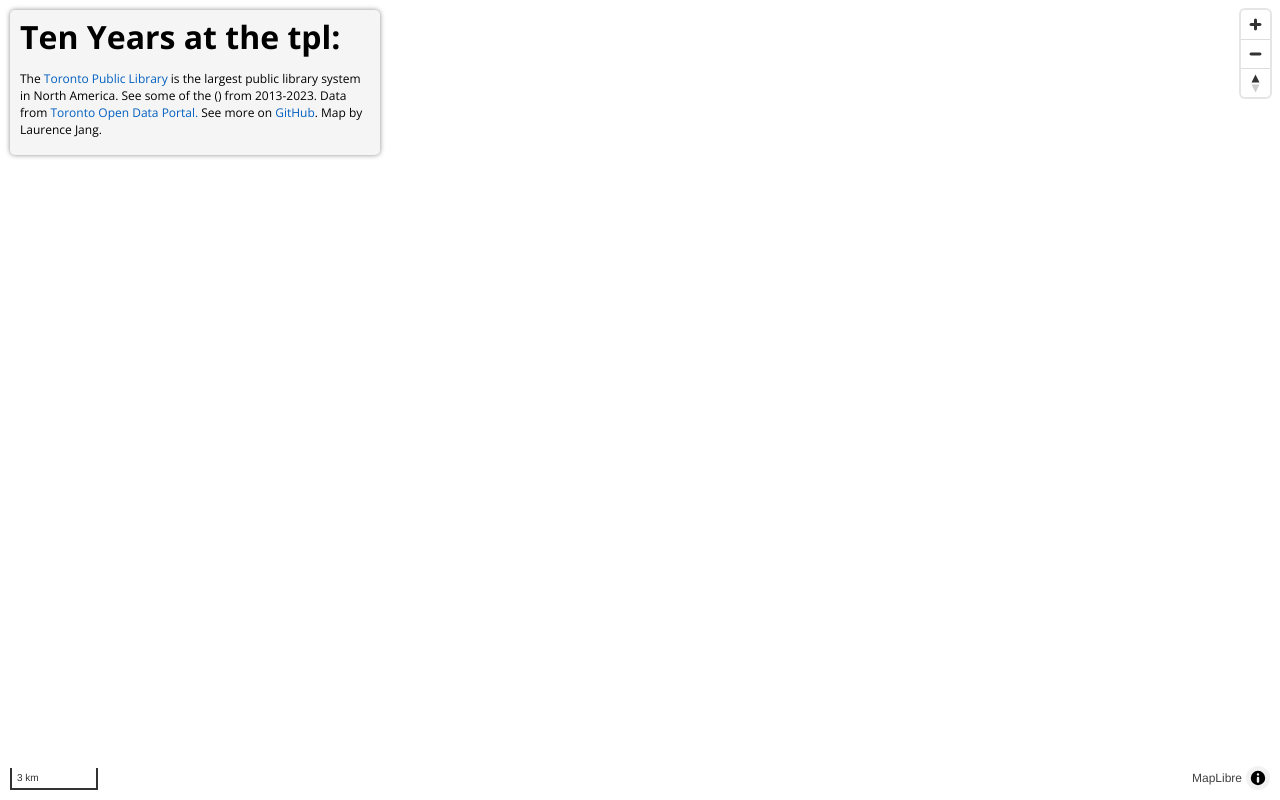
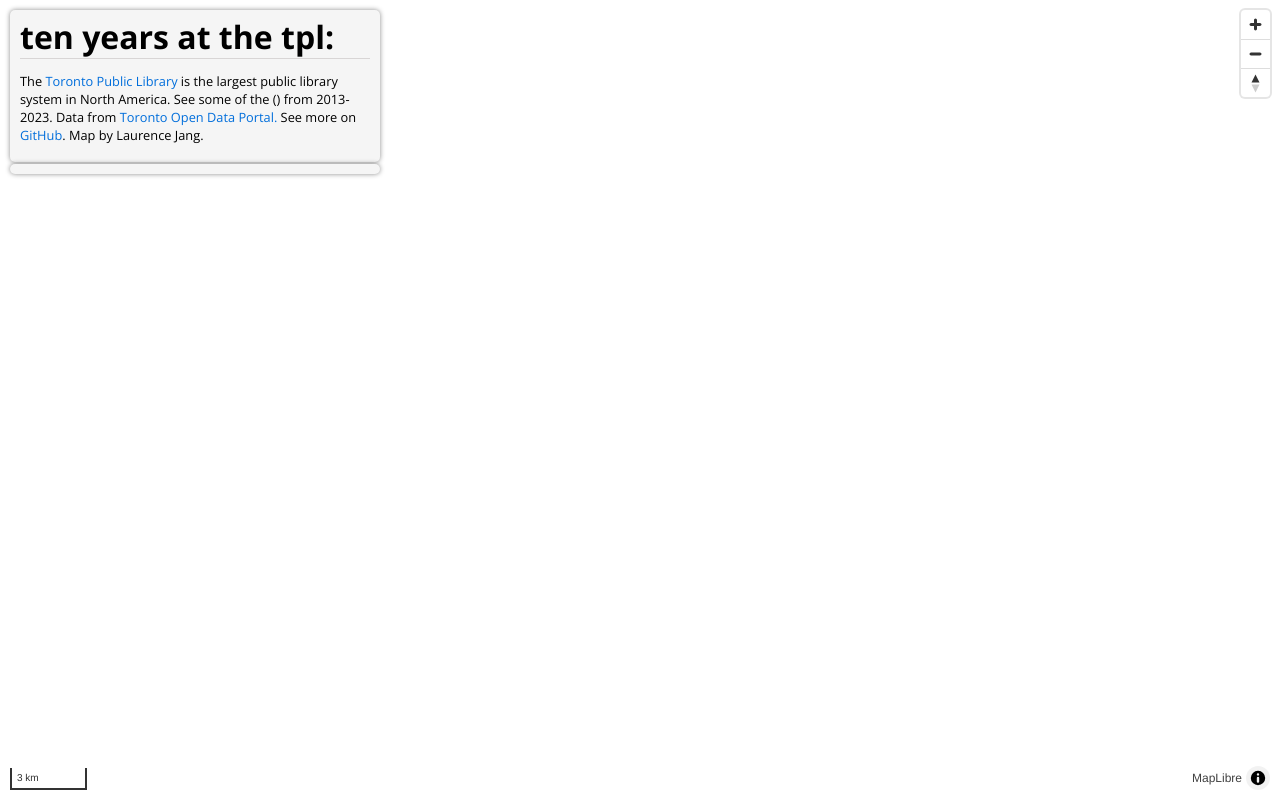
Before and after one commit to krakenattacken/toronto-public-libraries, a plain HTML site: page index.html in a window 1280 px wide. Drawn offline with nearby package versions, Linux system fonts and the light colour scheme; no server answers.

Commit message:
fiddling with styling

```diff
--- a/index.html
+++ b/index.html
@@ -17,18 +17,23 @@
     <div id="map"></div>
 
     <main>
-      <header>
-        <h1>Ten Years at the tpl<span>:</span></h1>
-        <p class="info">
-          The <a href="https://www.torontopubliclibrary.ca/" target="_blank" rel="noopener noreferrer">Toronto Public Library</a> is the largest public library system in North America. See some of the () from 2013-2023. Data from
-          <a href="https://open.toronto.ca/catalogue/?search=library&sort=score%20desc" target="_blank" rel="noopener noreferrer">Toronto Open Data Portal.</a>
-          See more on <a href="https://github.com/krakenattacken/toronto-public-libraries" target="_blank" rel="noopener noreferrer">GitHub</a>. Map by Laurence Jang.
-        </p>
-      </header>
+        <div class="sidebar-container header">
+          <h1>ten years at the tpl<span>:</span></h1>
+          <p class="info">
+            The <a href="https://www.torontopubliclibrary.ca/" target="_blank" rel="noopener noreferrer">Toronto Public Library</a> is the largest public library system in North America. See some of the () from 2013-2023. Data from
+            <a href="https://open.toronto.ca/catalogue/?search=library&sort=score%20desc" target="_blank" rel="noopener noreferrer">Toronto Open Data Portal.</a>
+            See more on <a href="https://github.com/krakenattacken/toronto-public-libraries" target="_blank" rel="noopener noreferrer">GitHub</a>. Map by Laurence Jang.
+          </p>
+        </div>
+        <div class="menu">
+          <!--data viz options menu. dropdown? or radio?-->
+        </div>
+        <div class="sidebar-container legend">
+          <!--Some dynamic legend?-->
+        </div>
     </main>
 
-    <div class="popup">
-    </div>
+    <div class="popup"></div>
     <script src="map.js"></script>
   </body>
 </html>
--- a/main.css
+++ b/main.css
@@ -1,3 +1,10 @@
+:root {
+  --bright-blue: #006edb;
+  --bg-white: #f5f5f5;
+  --pale-grey: #d8d5d5;
+  --dark-grey: #8c8c8c;
+}
+
 html, body {
   height: 100%;
   margin: 0;
@@ -10,34 +17,23 @@ html, body {
   height: 100%;
 }
 
-header {
-  position: absolute;
-  top: 10px;
-  left: 10px;
-  background-color: #f5f5f5;
-  padding: 5px 10px;
-  border-radius: 5px;
-  width: 350px;
-  box-shadow: 0 0 5px #8c8c8c;
-}
-
 h1 {
   margin: 0;
+  border-bottom: 1px solid var(--pale-grey);
 }
-h1.span{
-  color: #006edb;
+h1:hover > span{
+  color: var(--bright-blue);
 }
 
 p {
-  font-size: 0.75rem;
+  font-size: 0.8rem;
 }
 
 a {
   text-decoration: none;
   position: relative;
-  color: #005FC0;
+  color: var(--bright-blue);
 }
-
 a::before {
   content: '';
   position: absolute;
@@ -45,13 +41,35 @@ a::before {
   height: 2px;
   bottom: 0;
   left: 0;
-  background-color: #005FC0;
+  background-color: var(--bright-blue);
   transform-origin: right;
   transform: scaleX(0);
   transition: transform .3s ease-in-out;
 }
-
 a:hover::before {
   transform-origin: left;
   transform: scaleX(1);
 }
+
+/* generic style for side info */
+.sidebar-container {
+  background-color: var(--bg-white);
+  padding: 5px 10px;
+  border-radius: 5px;
+  width: 350px;
+  box-shadow: 0 0 5px var(--dark-grey);
+}
+.header {
+  position: absolute;
+  top: 10px;
+  left: 10px;
+}
+.legend {
+  position: absolute;
+  width: 350px;
+  top: 164px;
+  left: 10px;
+}
+.menu {
+
+}
--- a/map.js
+++ b/map.js
@@ -3,7 +3,7 @@ let map = new maplibregl.Map({
   container: 'map',
   style: "https://basemaps.cartocdn.com/gl/voyager-gl-style/style.json",
   center: [-79.4532, 43.7132],
-  zoom: 10.7,
+  zoom: 10.5,
   maxBounds: [[-80.95, 42.79212], [-77.900, 44.246449]]
 });
 
```
